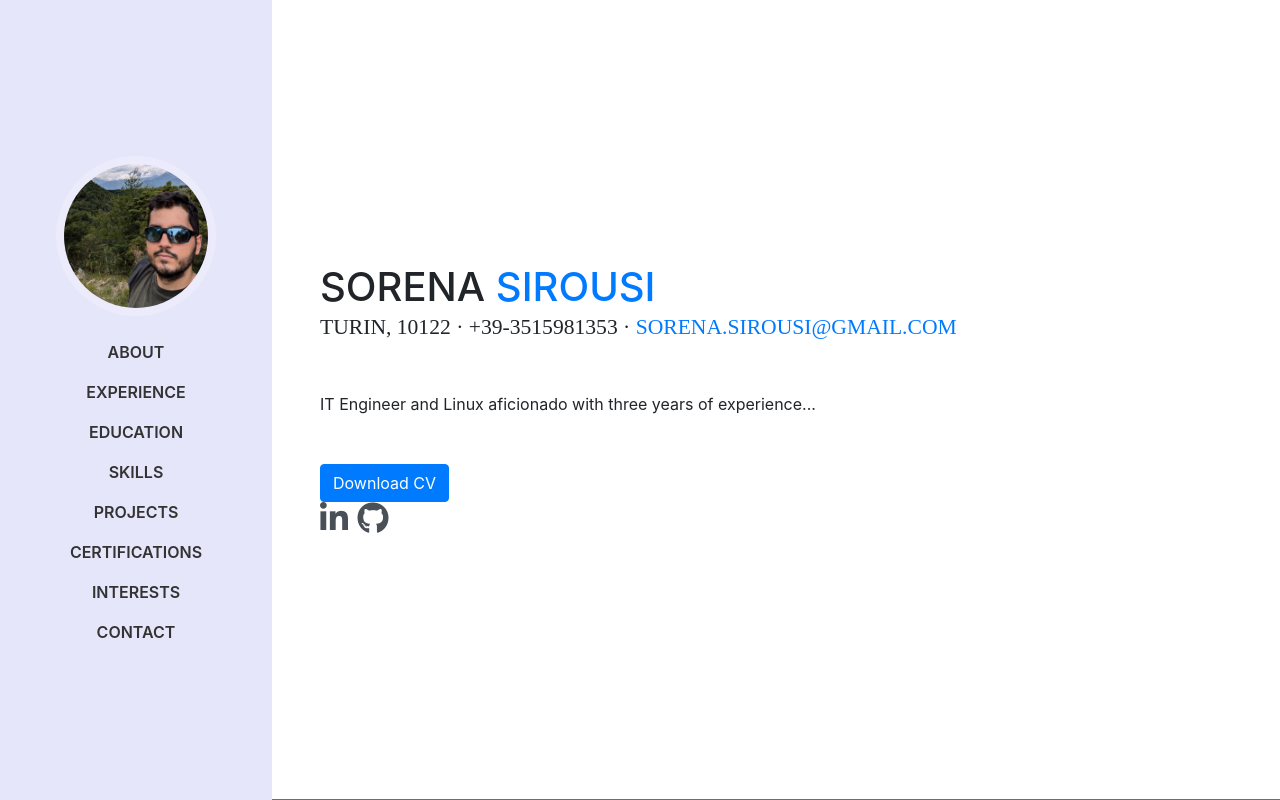
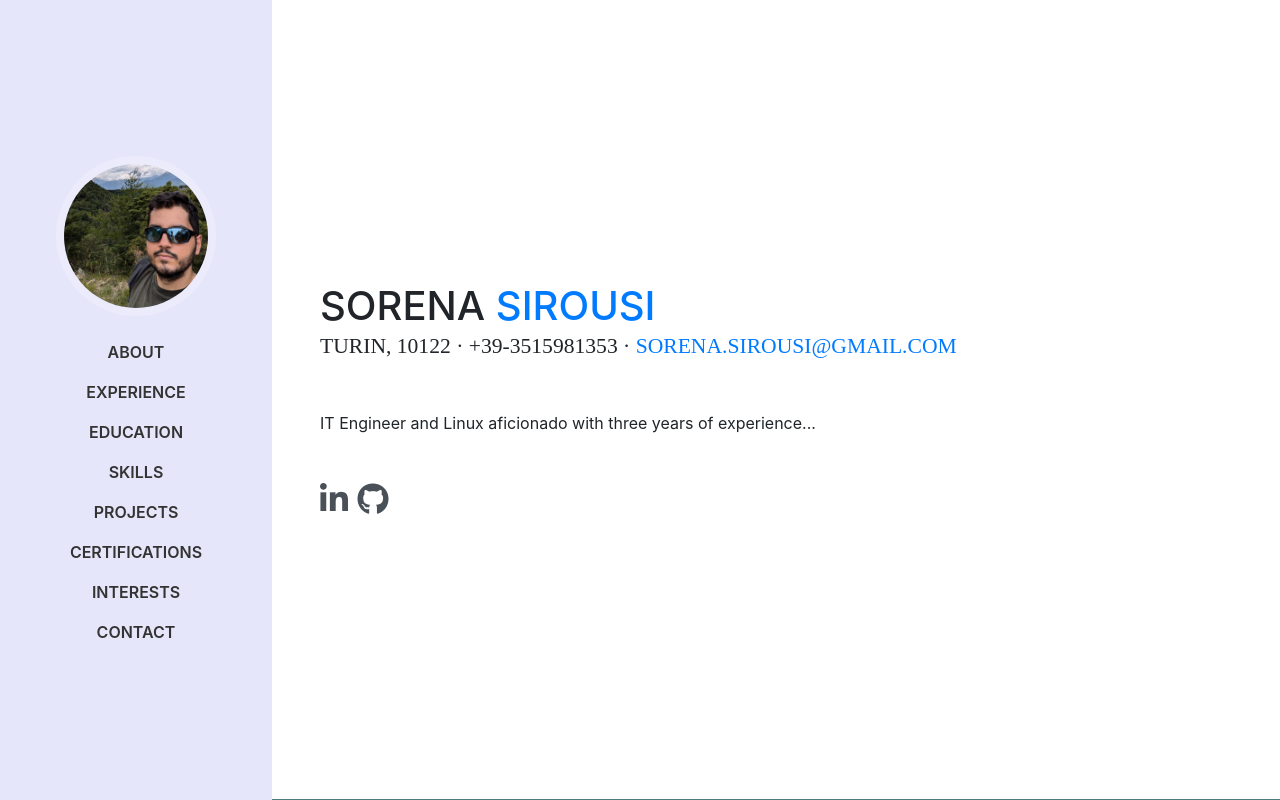
Before and after one commit to sorena-dev/sorena-dev.github.io, a website with bundled scripts: page index.html in a window 1280 px wide. Shown: the top 800 px of the page. Built offline with nearby package versions, Linux system fonts and the light colour scheme; a web font is replaced by a local one.

Commit message:
Update index.html

```diff
--- a/index.html
+++ b/index.html
@@ -78,7 +78,6 @@
                     <a href="mailto:sorena.sirousi@gmail.com">sorena.sirousi@gmail.com</a>
                 </div>
                 <p class="mb-5">IT Engineer and Linux aficionado with three years of experience...</p>
-                <a href="CV_Sorena_Sirousi.pdf" class="btn btn-primary" download>Download CV</a>
                 <ul class="list-inline list-social-icons mb-0">
                     <li class="list-inline-item">
                         <a href="https://www.linkedin.com/in/sorena-sirousi/">
```
